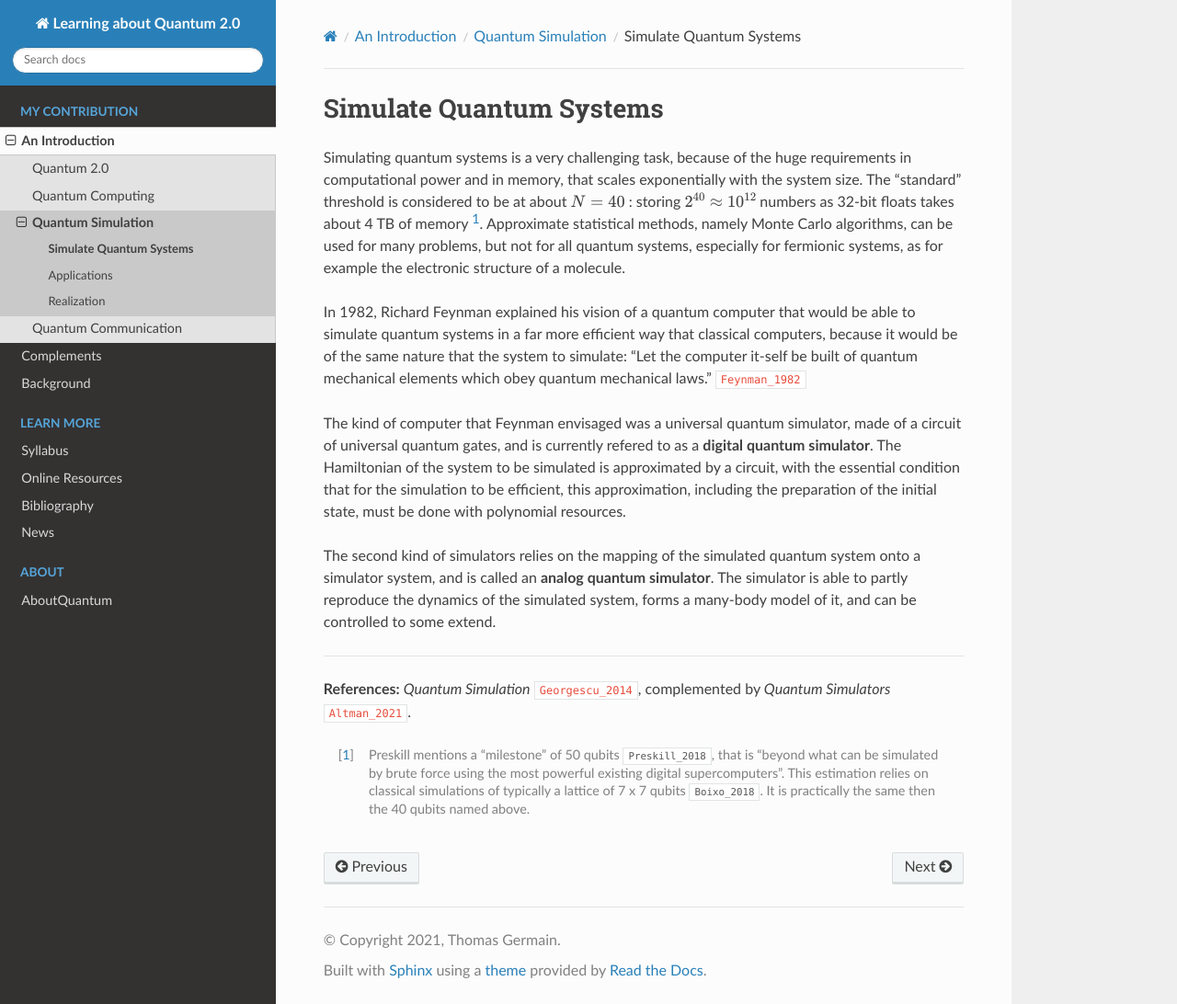
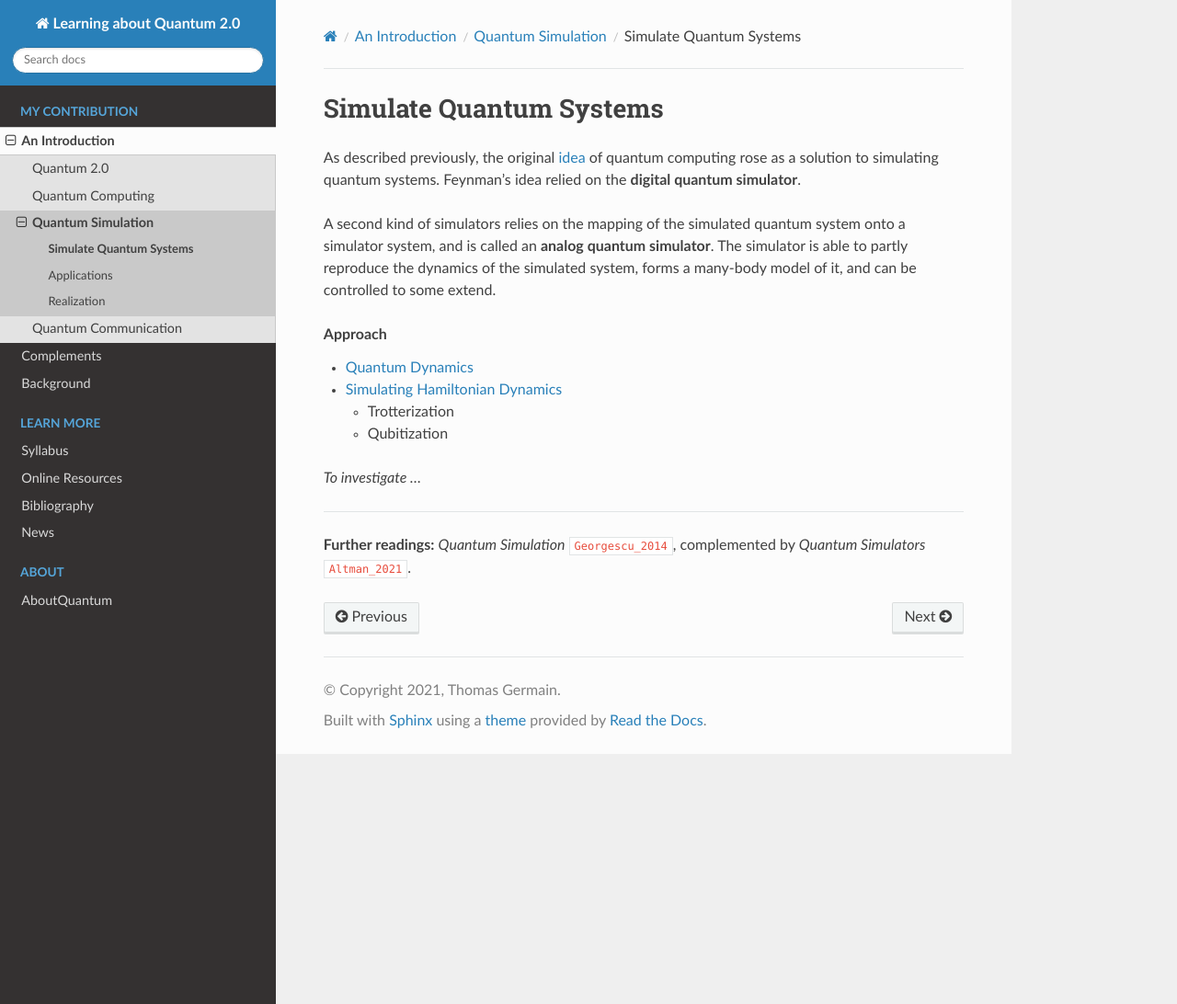
Before and after one commit to tomlqc/about-quantum, a Sphinx documentation site: the page built from source/intro/simulation/simulate.rst, in a window 1280 px wide and 1092 px high. Shown: the whole window at 92% size. Built offline with Sphinx 7.4.7 and the Read the Docs theme 2.0.0, drawn with Linux system fonts in a browser that asks for light colours; cross-references to code outside the pages are shown as plain code.

Commit message:
intro: moved simulation ideas to computing, extracted models.

```diff
--- a/source/index.rst
+++ b/source/index.rst
@@ -77,6 +77,7 @@
 
 * **Quantum Computing:**
   :ref:`intro/computing/idea:Idea` |
+  :ref:`intro/computing/models:Computing Models` |
   :ref:`intro/computing/gates:Gate Model` |
   :ref:`intro/computing/noise:Noise` |
   :ref:`intro/computing/algo:Algorithms` |
--- a/source/intro/computing/computing.rst
+++ b/source/intro/computing/computing.rst
@@ -7,6 +7,7 @@
     :maxdepth: 1
 
     idea
+    models
     gates
     noise
     algo
--- a/source/intro/simulation/simulate.rst
+++ b/source/intro/simulation/simulate.rst
@@ -4,49 +4,34 @@
 
 .. ---------------------------------------------------------------------------
 
-Simulating quantum systems is a very challenging task, because of the huge
-requirements in computational power and in memory, that scales exponentially
-with the system size.
-The "standard" threshold is considered to be at about :math:`N = 40` :
-storing :math:`2^{40} \approx 10^{12}` numbers as 32-bit floats takes about 4 TB of memory
-[#50qubits]_.
-Approximate statistical methods, namely Monte Carlo algorithms, can be used for many
-problems, but not for all quantum systems, especially for fermionic systems,
-as for example the electronic structure of a molecule.
+As described previously, the original :ref:`idea <intro/computing/idea:Idea>`
+of quantum computing rose as a solution to simulating quantum systems.
+Feynman's idea relied on the **digital quantum simulator**.
 
-In 1982, Richard Feynman explained his vision of a quantum computer that would
-be able to simulate quantum systems in a far more efficient way that classical
-computers, because it would be of the same nature that the system to simulate:
-"Let the computer it-self be built of quantum mechanical elements
-which obey quantum mechanical laws." :cite:`Feynman_1982`
-
-The kind of computer that Feynman envisaged was a universal quantum simulator,
-made of a circuit of universal quantum gates,
-and is currently refered to as a **digital quantum simulator**.
-The Hamiltonian of the system to be simulated is approximated by a circuit,
-with the essential condition that for the simulation to be efficient,
-this approximation, including the preparation of the initial state,
-must be done with polynomial resources.
-
-The second kind of simulators relies on the mapping of the simulated quantum system
+A second kind of simulators relies on the mapping of the simulated quantum system
 onto a simulator system, and is called an **analog quantum simulator**.
 The simulator is able to partly reproduce the dynamics of the simulated system,
 forms a many-body model of it, and can be controlled to some extend.
 
 .. ---------------------------------------------------------------------------
 
+.. rubric:: Approach
+
+- `Quantum Dynamics <https://docs.microsoft.com/en-us/azure/quantum/user-guide/libraries/chemistry/concepts/quantum-dynamics>`_
+
+- `Simulating Hamiltonian Dynamics <https://docs.microsoft.com/en-us/azure/quantum/user-guide/libraries/chemistry/concepts/algorithms>`_
+
+  - Trotterization
+  - Qubitization
+
+*To investigate ...*
+
+.. ---------------------------------------------------------------------------
+
 -----
 
-**References:**
+**Further readings:**
 *Quantum Simulation* :cite:`Georgescu_2014`,
 complemented by *Quantum Simulators* :cite:`Altman_2021`.
 
-.. [#50qubits]
-
-    Preskill mentions a "milestone" of 50 qubits :cite:`Preskill_2018`, that is
-    "beyond what can be simulated by brute force using the most powerful existing digital supercomputers".
-    This estimation relies on classical simulations of typically a lattice of 7 x 7 qubits
-    :cite:`Boixo_2018`.
-    It is practically the same then the 40 qubits named above.
-
 .. ---------------------------------------------------------------------------
```
Also changed, not shown: source/intro/computing/idea.rst (+30 -12 lines), source/intro/computing/models.rst (added, +22 -0 lines).
